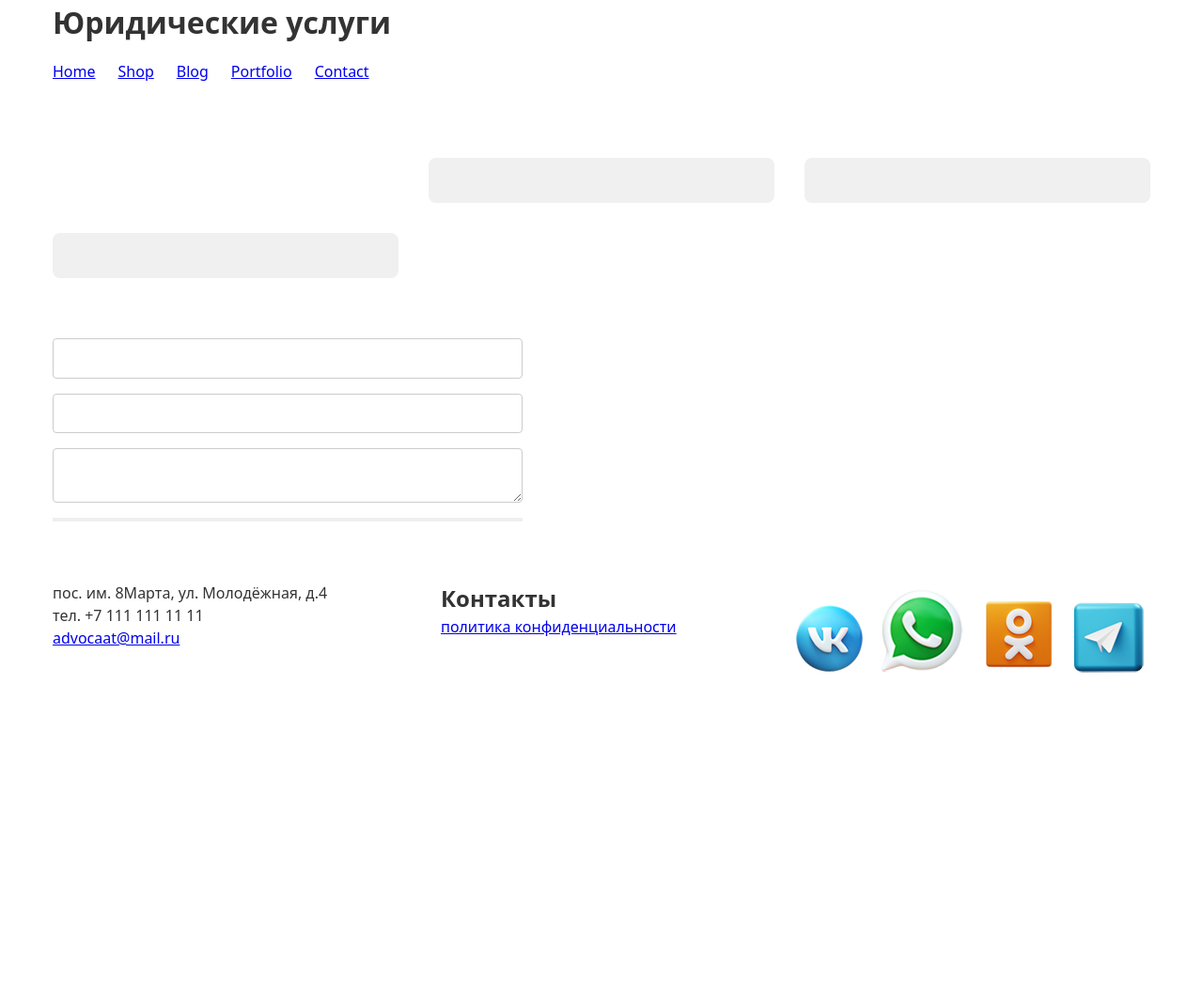
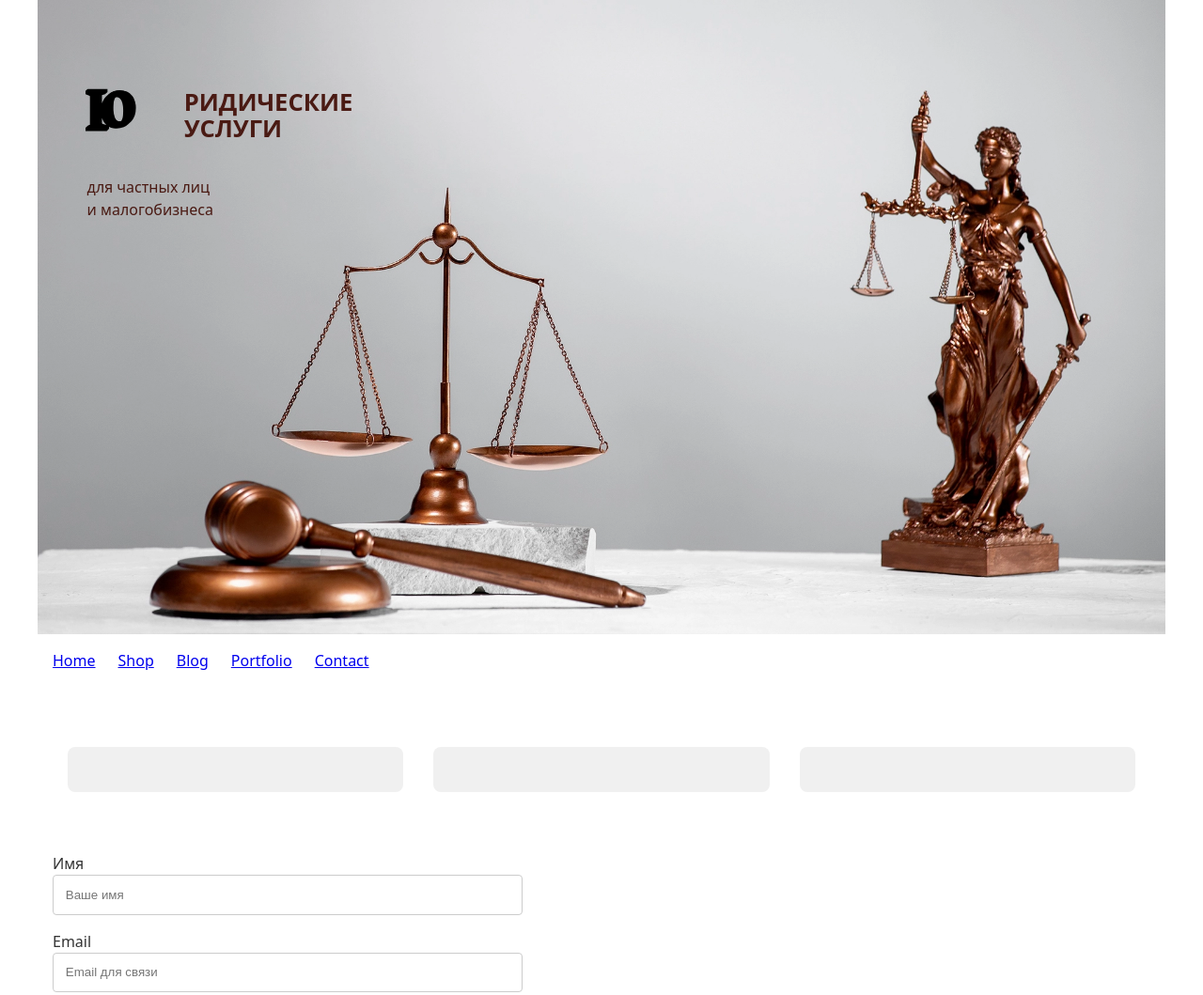
Before and after one commit to Chingachgook106/advokat, a plain HTML site: page index2.html in a window 1280 px wide. Shown: the top 1059 px of the page at 94% size. Before the commit the page ends 800 px from the top, so only its background shows below. Drawn offline with Linux system fonts and the light colour scheme.

Commit message:
Перед правкой SVG от Асси

```diff
--- a/index2.html
+++ b/index2.html
@@ -5,17 +5,22 @@
   <meta name="viewport" content="width=device-width, initial-scale=1.0">
   <title>layout</title>
   <link rel="stylesheet" href="styles/style2.css">
+  <script src="script.js" defer></script>
 </head>
 
 <body>
 
 <header class="header">
-  <div class="split-title">
-    <span class="first-string">
-      <h1>Юридические услуги</h1>
-      <p class="back-string"></p>
-      <p class="back-string"></p>
-    </span>
+  <div class="title-group">
+    <h1 class="main-title">
+      <svg class="drop-cap" viewBox="0 0 140 120" preserveAspectRatio="xMaxYMax meet"xmlns="http://www.w3.org/2000/svg" aria-label="Ю">
+						<path class="fil0" d="m23.4 9.2 4.5-1.5 3.4-3V0h-28L0 3v4.7l5.1 2.1.6.3.4.4.2.4v40.3l-3 1.3-3.3 3v4.7h30.2l3.3-3.1v-3a19.3 19.3 0 0 0 6.3 2.1 27.6 27.6 0 0 0 14.8-1.6 23 23 0 0 0 6.1-4l3.3-3 1.4-1.5a22.7 22.7 0 0 0 2.8-3.9 24.9 24.9 0 0 0 3.2-9.3 33.8 33.8 0 0 0-2.7-19.5 22.7 22.7 0 0 0-2.5-3.8A19 19 0 0 0 59 4a27.3 27.3 0 0 0-19.4-.4 21.6 21.6 0 0 0-6.6 4l-3.3 3.2c-.2 0-.3.2-.5.4a22.2 22.2 0 0 0-4.7 7l-1.1 2.7V9.2zm25.3 37-1.8-.1-1.4-.6a7 7 0 0 1-1.3-1 8 8 0 0 1-1-1.1 11.3 11.3 0 0 1-1.7-3.3 30.2 30.2 0 0 1-1.1-4.2 36 36 0 0 1-.8-9.2 52.9 52.9 0 0 1 .4-6.2 25.2 25.2 0 0 1 1.3-5.8l1-2h.1c.7-.3 1.5-.5 2.3-.5.9 0 1.6.2 2.3.4s1.3.7 1.9 1.2a10 10 0 0 1 1.6 1.8c.4.7.9 1.5 1.2 2.4a21.7 21.7 0 0 1 1.6 6.3c.1 1.1.3 2.3.3 3.6a56.4 56.4 0 0 1 0 6.8A52.2 52.2 0 0 1 53 41c-.3 1-.5 1.9-.9 2.7L51 46c-.7.2-1.5.3-2.3.3zm-25.3-4.7.5 1.3a24.4 24.4 0 0 0 2 4 21 21 0 0 0 3.8 4.7l-5.1-1.2c-.3 0-.5-.3-.8-.6l-.1-.2a1 1 0 0 1-.2-.3l-.1-.6v-7z"/>
+						<path class="fil1 str0" d="M47.9 52.8c-3.3 0-6.3-.5-8.9-1.5a18.9 18.9 0 0 1-6.7-4.6c-2-2-3.4-4.4-4.5-7.2-1-2.9-1.3-3.7-1.8-6h-3.3v15c0 .7.1 1.2.5 1.5.3.4.6.8 1.2 1l8.4 2v3.4H4V53l4.7-2c.5-.2 1-.5 1.2-.9.3-.4.5-.9.5-1.5V8.5c0-.7-.2-1.2-.5-1.6-.3-.3-.7-.6-1.2-.8L4 4V.7h26.6v3.4l-6.2 2c-.5.2-.9.6-1.2.9-.3.3-.5.8-.5 1.5v13.7H26a37 37 0 0 1 2.3-6.8A20.6 20.6 0 0 1 39.8 4.2c2.7-1.1 5.6-1.6 8.9-1.6 3.9 0 7.2.6 10 2 2.8 1.3 5.2 3.2 7 5.5 1.8 2.2 3.2 4.9 4 8a33.9 33.9 0 0 1-.2 19.5A21.3 21.3 0 0 1 57.6 51c-2.9 1.3-6.1 2-9.7 2zm.8-5.8c1.8 0 3.4-.6 4.5-1.7a12 12 0 0 0 2.8-4.4c.7-1.8 1.2-3.8 1.4-6a59.4 59.4 0 0 0-.1-13.8c-.3-2.4-.9-4.6-1.6-6.4-.8-2-1.8-3.4-3-4.6A6.6 6.6 0 0 0 48 8.4c-1.8 0-3.3.6-4.5 1.7a11.3 11.3 0 0 0-2.8 4.4c-.7 1.8-1.2 3.7-1.4 5.9a54.9 54.9 0 0 0 1.5 20 13 13 0 0 0 1.8 3.4 8 8 0 0 0 2.6 2.3c1 .6 2.1.8 3.5.8z"/>
+      </svg>
+      <span class="title-text">ридические<br>услуги</span>
+    </h1>
+    <p class="back-string">для частных лиц</p>
+    <p class="back-string">и малого<br>бизнеса</p>
   </div>
 </header>
 
@@ -70,20 +75,24 @@
   <form id="feedbackForm">
 
     <div class="form-group">
-      <input type="text" id="userName" name="name" />
-      <label for="userName"></label>
+      <!-- Добавлен placeholder для визуального понимания без CSS -->
+      <input type="text" id="userName" name="name" placeholder="Ваше имя" />
+      <label for="userName">Имя</label>
     </div>
 
     <div class="form-group">
-      <input type="email" id="userEmail" name="email" />
-      <label for="userEmail"></label>
+      <!-- type="email" на мобильных вызовет удобную клавиатуру с символом @ -->
+      <input type="email" id="userEmail" name="email" placeholder="Email для связи" />
+      <label for="userEmail">Email</label>
     </div>
 
-    <textarea id="message"></textarea>
+    <!-- ВАЖНО: Добавлен атрибут name="message" -->
+    <textarea id="message" name="message" placeholder="Ваше сообщение..."></textarea>
 
-    <button type="submit"></button>
+    <!-- Добавлен текст кнопки -->
+    <button type="submit">Отправить</button>
 
-  </form>
+</form>
 </div>
 
 <footer>
--- /dev/null
+++ b/script.js
@@ -0,0 +1,53 @@
+/**
+ * UI & Feedback Logic
+ */
+
+document.addEventListener('DOMContentLoaded', () => {
+
+  // 1. СЛАЙДЕР: Логика перемещения
+  const track = document.querySelector('.slider-track');
+  const nextBtn = document.querySelector('.scroll-btn.next');
+  const prevBtn = document.querySelector('.scroll-btn.prev');
+
+  if (track && nextBtn && prevBtn) {
+    const step = () => track.clientWidth * 0.8;
+
+    nextBtn.addEventListener('click', () => {
+      track.scrollBy({ left: step(), behavior: 'smooth' });
+    });
+
+    prevBtn.addEventListener('click', () => {
+      track.scrollBy({ left: -step(), behavior: 'smooth' });
+    });
+  }
+
+  // 2. ФОРМА: Отправка "записки"
+  const feedbackForm = document.getElementById('feedbackForm');
+
+  if (feedbackForm) {
+    feedbackForm.addEventListener('submit', (event) => {
+      // Предотвращаем перезагрузку страницы
+      event.preventDefault();
+
+      // Собираем всё, что ввёл пользователь (даже если там пусто или мусор)
+      const formData = new FormData(feedbackForm);
+      const payload = Object.fromEntries(formData.entries());
+
+      // Имитация или реальная отправка на сервер
+      fetch('/api/send-message', {
+        method: 'POST',
+        headers: { 'Content-Type': 'application/json' },
+        body: JSON.stringify(payload)
+      })
+      .then(() => {
+        console.log('Сообщение ушло:', payload);
+        feedbackForm.reset(); // Очищаем форму после отправки
+      })
+      .catch(err => {
+        // Даже если сервер ответил ошибкой, мы не беспокоим пользователя алертами
+        console.error('Ошибка сети, но форма очищена для следующей попытки');
+        feedbackForm.reset();
+      });
+    });
+  }
+});
--- a/styles/style2.css
+++ b/styles/style2.css
@@ -2,7 +2,7 @@
   --container-gap: 1rem;
   --section-padding: 2rem;
   --max-width: 1200px;
-  --accent-color: #007bff;/* TODO: проверить вызовы --accent-color. Если нет var() или чтения в JS — удалить */
+  /* --accent-color: #007bff;TODO: проверить вызовы --accent-color. Если нет var() или чтения в JS — удалить */
 }
 
 /* Базовый сброс */
@@ -24,6 +24,69 @@ header, nav, main, footer, .feedback {
   max-width: var(--max-width);
   margin: 0 auto;
   padding: 0 var(--container-gap);
+}
+
+
+.header {
+  /* Вариант А: Жесткое следование пропорциям кадра 16:9 */
+  width: 100%;
+  aspect-ratio: 16 / 9;
+
+  /* Фоновое изображение без наложений и параллакса */
+  background-image: url('../images/still-life-with-scales-justiceFHD.webp');
+  background-repeat: no-repeat;
+  background-size: cover;
+  background-position: center;
+
+  /* Композиция: Левый верхний угол */
+  display: flex;
+  align-items: flex-start;
+  justify-content: flex-start;
+
+  /* Отступы по твоему запросу (относительно ширины блока) */
+  padding-top: 7%;
+  padding-left: 4%;
+
+  box-sizing: border-box;
+  overflow: hidden;
+}
+
+.title-group {
+  display: flex;
+  flex-direction: column;
+  color: #4A1A13; /* Выбери цвет под свою обработку фото */
+}
+
+.main-title {
+  display: flex;
+  align-items: flex-start; /* Выравнивание по верхнему краю */
+  /* gap: 0.1rem; Отступ между буквой и текстом */
+  margin-bottom: 0.5rem;
+}
+
+/* Стилизация буквицы-SVG */
+.drop-cap {
+  /* Увеличиваем размер: 2.8em сделает букву высотой почти в две строки */
+  height: 2.8em;
+  width: auto;
+  flex-shrink: 0;
+
+  /* Смещение: если нужно приподнять или опустить букву относительно текста */
+  transform: translateY(5%);
+}
+
+.title-text {
+  /* Уменьшаем шрифт текста на 1-2 единицы относительно h1 */
+  font-size: 0.8em;
+  line-height: 1.1;
+  text-transform: uppercase;
+  display: inline-block;
+  padding-top: 0.2em; /* Ювелирное выравнивание текста под шапку буквы */
+}
+
+.back-string {
+  /* Чтобы нижние строки не прилипали к огромной букве Ю */
+  padding-left: 0.5%;
 }
 
 /* Навигация */
@@ -60,10 +123,17 @@ header, nav, main, footer, .feedback {
   scrollbar-width: none;
 }
 
-.slider-track::before,
-.slider-track::after {
-  content: '';
-  flex: 0 0 10%;
+.slider-track {
+  display: flex;
+  overflow-x: auto;
+  scroll-snap-type: x mandatory;
+  scroll-behavior: smooth;
+  -webkit-overflow-scrolling: touch;
+  scrollbar-width: none;
+
+  /* 🔑 Замена ::before/::after */
+  padding-inline: 1rem;             /* или var(--container-gap) */
+  scroll-padding-inline: 1rem;      /* должно совпадать с padding-inline */
 }
 
 .slider-track::-webkit-scrollbar {
@@ -118,6 +188,9 @@ input, textarea {
 /* --- DESKTOP ADAPTATION --- */
 
 @media (min-width: 1024px) {
+  .back-string br {
+    display: none;
+  }
   .slider-container {
     padding: 0;
     grid-column: 1 / -1; /* Объединил два объявления .slider-container в один блок */
@@ -130,6 +203,8 @@ input, textarea {
     overflow: visible; /* Отключаем скролл */
     scroll-snap-type: none;
     align-items: stretch; /* 🔑 Новое: все колонки в ряду принимают высоту самой высокой */
+    /* padding-inline: 0;
+    scroll-padding-inline: 0; */
   }
 
   .column {
```
Also changed, not shown: images/advokat-3.jpg (added), images/advokat.png (added), images/still-life-with-scales-justiceFHD.webp (added).
